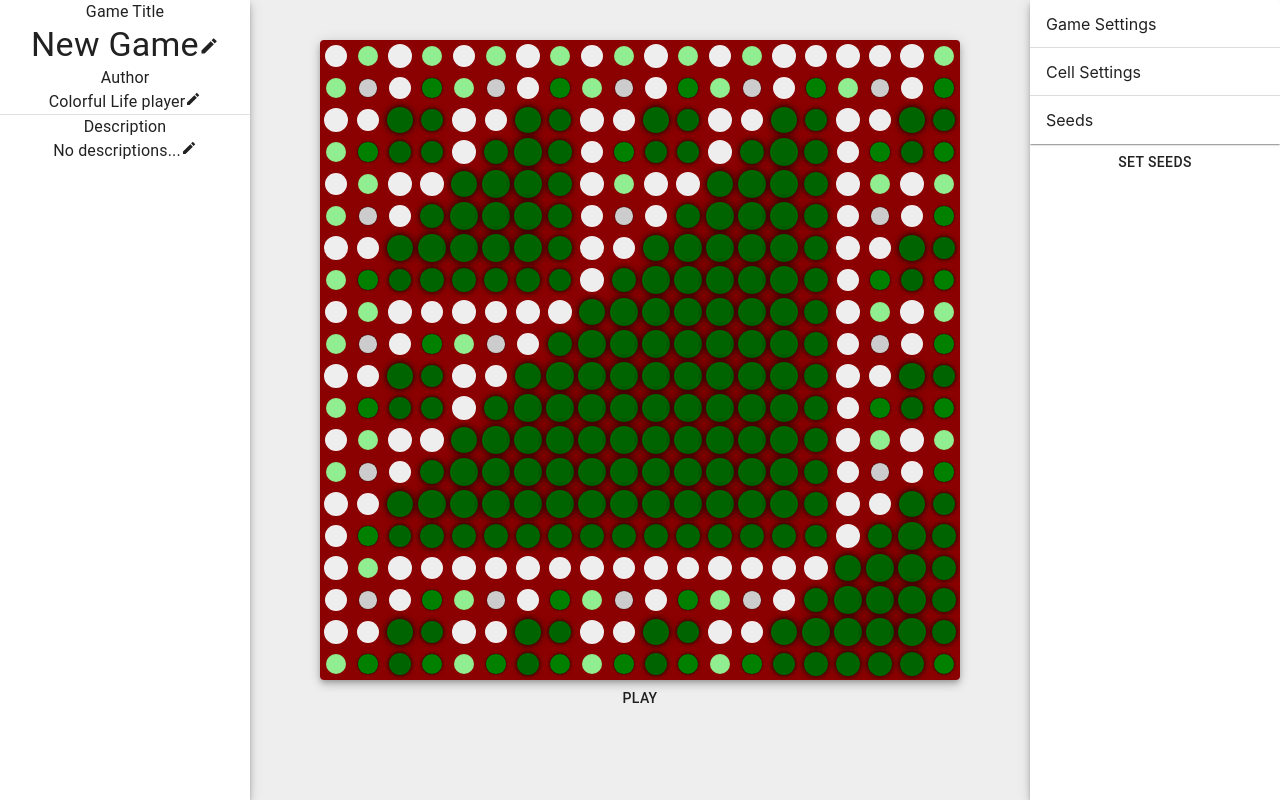
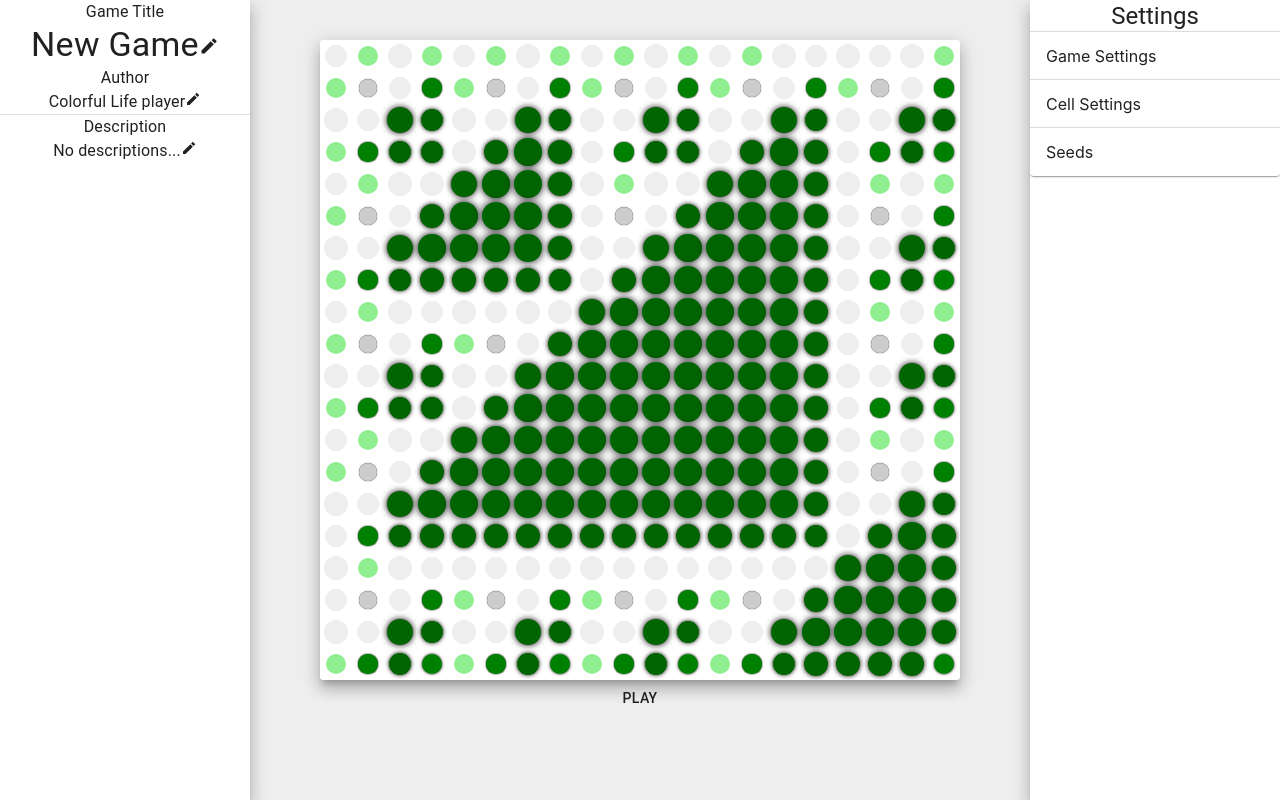
Before and after one commit to y1hao/ColorfulLife, a React (Create React App) app in the folder life/: page / in a window 1280 px wide. Built offline with nearby package versions, Linux system fonts and the light colour scheme.

Commit message:
Adjust styles

```diff
--- a/life/src/App.tsx
+++ b/life/src/App.tsx
@@ -29,7 +29,7 @@ function App() {
       borderRadius: 50,
       borderWidth: 0,
       borderColor: 'gray',
-      backgroundColor: 'darkred',
+      backgroundColor: 'white',
       elevation: 0
     };
     defaultStyleAlive[i] = {
@@ -38,7 +38,7 @@ function App() {
       borderRadius: 50,
       borderWidth: 0,
       borderColor: 'green',
-      backgroundColor: 'darkred',
+      backgroundColor: 'white',
       elevation: i
     };
   }
--- a/life/src/Components/Cell.tsx
+++ b/life/src/Components/Cell.tsx
@@ -27,7 +27,7 @@ export default function Cell(props: IProps) {
         },
         play: {
             backgroundColor: props.config.color,
-            boxShadow: `#000000 0 0 ${props.config.elevation * 1.2}px`
+            boxShadow: `black 0 0 ${props.config.elevation}px`
         },
         alive: {
             width: props.config.defaultSize,
@@ -35,9 +35,9 @@ export default function Cell(props: IProps) {
             border: 'none',
             borderRadius: '50%',
             backgroundColor: 'green',
-            boxShadow: '#333333 0 0 5px',
+            boxShadow: 'black 0 0 5px',
             '&:hover' : {
-                boxShadow: '#333333 0 0 10px'
+                boxShadow: 'black 0 0 10px'
             }
         },
         dead: {
--- a/life/src/Components/CentralPanel.tsx
+++ b/life/src/Components/CentralPanel.tsx
@@ -197,7 +197,7 @@ export default function CentralPanel(props: IProps) {
     }
 
     return <div className={classes.root}>
-    <Paper elevation={5} className={classes.paper}>
+    <Paper elevation={10} className={classes.paper}>
         <Board isPlayMode={props.isPlayMode} map={map} width={boardWidth} />
     </Paper>
     {
--- a/life/src/Components/LeftPanel.tsx
+++ b/life/src/Components/LeftPanel.tsx
@@ -65,7 +65,7 @@ export default function LeftPanel(props: IProps) {
             open={props.isPanelOpen}
             className={classes.root}
             classes={{paper: classes.drawerPaper}}
-            PaperProps={{elevation: 5}}
+            PaperProps={{elevation: 10}}
             >
         <InputTitle>Game Title</InputTitle>
         <Typography variant="h4">
--- a/life/src/Components/RightPanel.tsx
+++ b/life/src/Components/RightPanel.tsx
@@ -1,6 +1,6 @@
 import React from 'react';
 import { BorderPolicy, ICellStyle } from '../Common/Interfaces';
-import { Drawer, Button, makeStyles, Accordion, AccordionSummary, AccordionDetails } from '@material-ui/core';
+import { Drawer, Button, makeStyles, Accordion, AccordionSummary, AccordionDetails, Typography } from '@material-ui/core';
 import InputTitle from './InputTitle';
 
 interface IProps {
@@ -48,8 +48,9 @@ export default function RightPanel(props: IProps) {
         open={props.isPanelOpen}
         className={classes.root}
         classes={{paper: classes.drawerPaper}}
-        PaperProps={{elevation: 5}}
+        PaperProps={{elevation: 10}}
         >
+        <Typography variant="h5">Settings</Typography>
         <Accordion>
             <AccordionSummary>
                 Game Settings
@@ -94,7 +95,7 @@ export default function RightPanel(props: IProps) {
             <AccordionSummary>
                 Cell Settings
             </AccordionSummary>
-            <AccordionDetails>
+            <AccordionDetails className={classes.accordionDetails}>
 
             </AccordionDetails>
         </Accordion>
@@ -102,15 +103,15 @@ export default function RightPanel(props: IProps) {
             <AccordionSummary>
                 Seeds
             </AccordionSummary>
-            <AccordionDetails>
-
+            <AccordionDetails className={classes.accordionDetails}>
+            {
+                props.isPlayMode
+                ? <Button onClick={() => props.setIsPlayMode(!props.isPlayMode)}>Set Seeds</Button>
+                : <Button onClick={() => props.setIsPlayMode(!props.isPlayMode)}>Done</Button>
+            }
             </AccordionDetails>
         </Accordion>
 
-        {
-            props.isPlayMode
-            ? <Button onClick={() => props.setIsPlayMode(!props.isPlayMode)}>Set Seeds</Button>
-            : <Button onClick={() => props.setIsPlayMode(!props.isPlayMode)}>Done</Button>
-        }
+
     </Drawer>
 }
```
